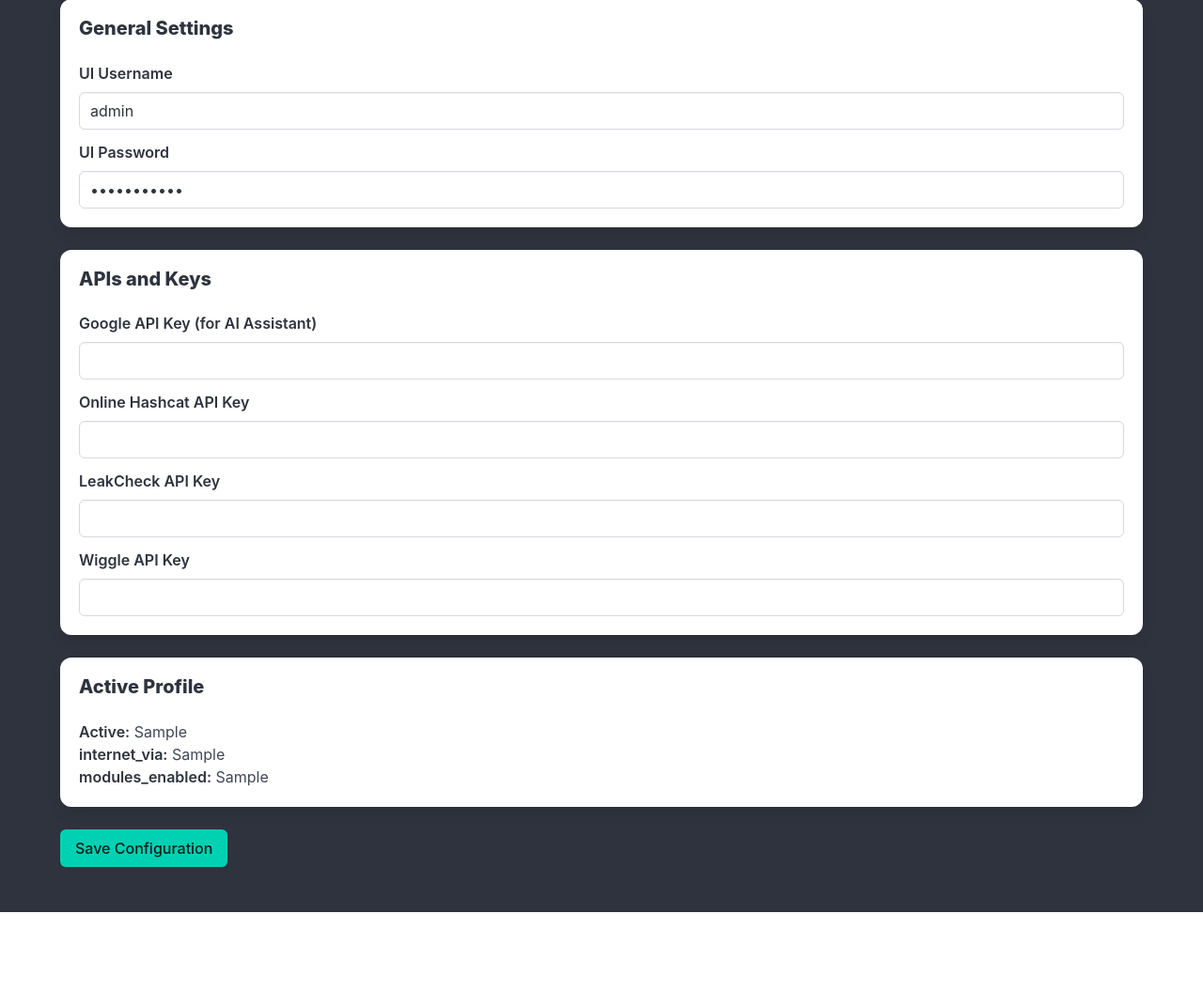
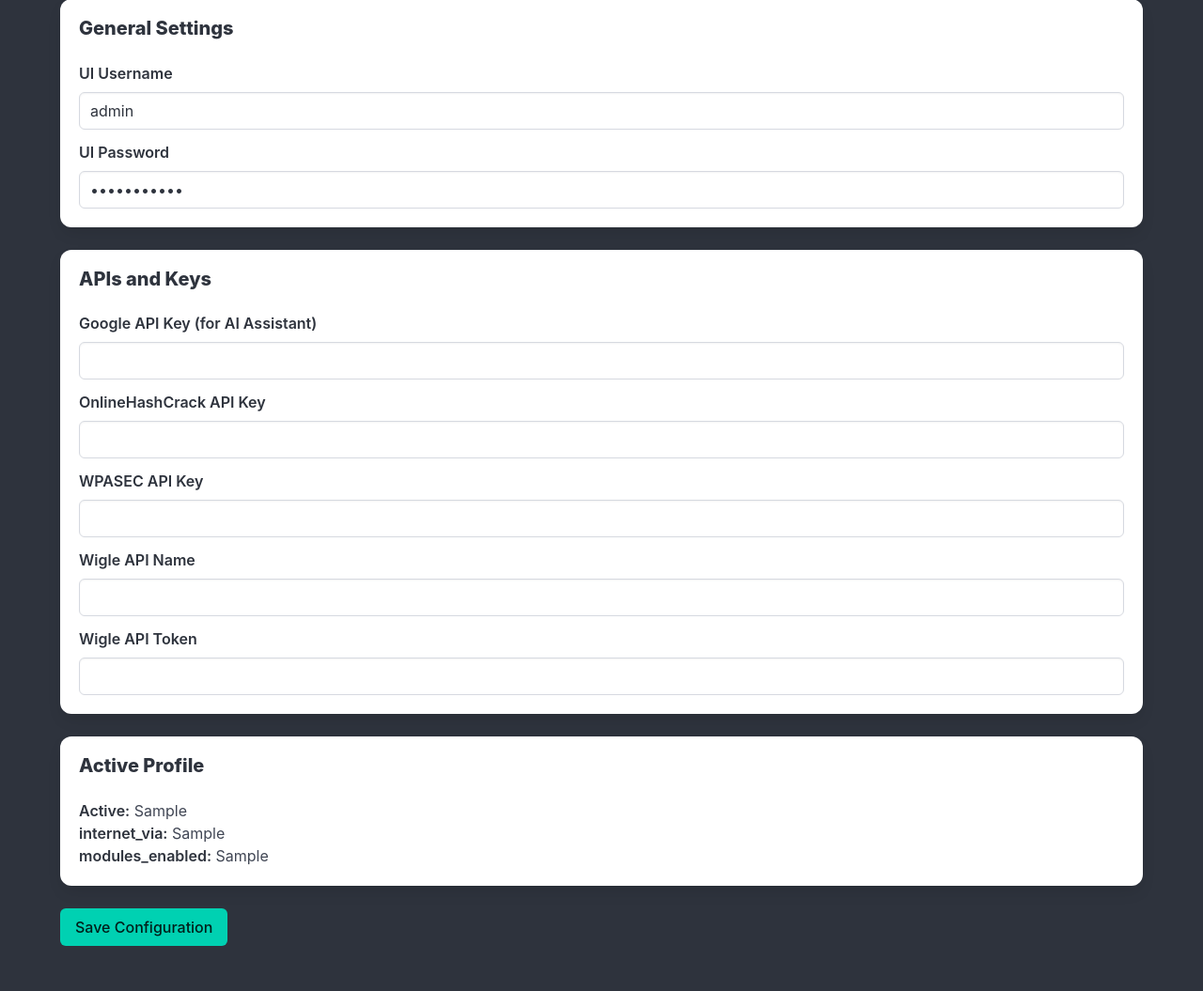
Before and after one commit to yonrasgg/Subzero-Blackbox, a FastAPI app: template api/templates/config.html in a window 1280 px wide. Shown: the part 161-1216 px from the top of the page at 94% size. Before the commit the page ends 1132 px from the top, so only its background shows below. Run offline with FastAPI, Linux system fonts and the light colour scheme; the template is opened without the code that fills it: most values are stand-ins (such as "Sample title", 1, 10 or a date in 2020).

Commit message:
Update API keys in config to match .env: onlinehashcrack, wpasec, wigle name/token

```diff
--- a/api/main.py
+++ b/api/main.py
@@ -291,17 +291,19 @@ def ui_save_config(
     ui_username: str = Form(...),
     ui_password: str = Form(...),
     google_api_key: str = Form(...),
-    online_hashcat_api_key: str = Form(...),
-    leakcheck_api_key: str = Form(...),
-    wiggle_api_key: str = Form(...),
+    onlinehashcrack_api_key: str = Form(...),
+    wpasec_api_key: str = Form(...),
+    wigle_api_name: str = Form(...),
+    wigle_api_token: str = Form(...),
 ) -> HTMLResponse:
     config = _load_yaml(CONFIG_PATH)
     config["ui"] = {"username": ui_username, "password": ui_password}
     config["apis"] = {
         "google_api_key": google_api_key,
-        "online_hashcat_api_key": online_hashcat_api_key,
-        "leakcheck_api_key": leakcheck_api_key,
-        "wiggle_api_key": wiggle_api_key,
+        "onlinehashcrack_api_key": onlinehashcrack_api_key,
+        "wpasec_api_key": wpasec_api_key,
+        "wigle_api_name": wigle_api_name,
+        "wigle_api_token": wigle_api_token,
     }
     # Save to file
     import yaml
--- a/api/templates/config.html
+++ b/api/templates/config.html
@@ -34,21 +34,27 @@
       </div>
     </div>
     <div class="field">
-      <label class="label">Online Hashcat API Key</label>
+      <label class="label">OnlineHashCrack API Key</label>
       <div class="control">
-        <input class="input" type="text" name="online_hashcat_api_key" value="{{ config.online_hashcat_api_key or '' }}">
+        <input class="input" type="text" name="onlinehashcrack_api_key" value="{{ config.onlinehashcrack_api_key or '' }}">
       </div>
     </div>
     <div class="field">
-      <label class="label">LeakCheck API Key</label>
+      <label class="label">WPASEC API Key</label>
       <div class="control">
-        <input class="input" type="text" name="leakcheck_api_key" value="{{ config.leakcheck_api_key or '' }}">
+        <input class="input" type="text" name="wpasec_api_key" value="{{ config.wpasec_api_key or '' }}">
       </div>
     </div>
     <div class="field">
-      <label class="label">Wiggle API Key</label>
+      <label class="label">Wigle API Name</label>
       <div class="control">
-        <input class="input" type="text" name="wiggle_api_key" value="{{ config.wiggle_api_key or '' }}">
+        <input class="input" type="text" name="wigle_api_name" value="{{ config.wigle_api_name or '' }}">
+      </div>
+    </div>
+    <div class="field">
+      <label class="label">Wigle API Token</label>
+      <div class="control">
+        <input class="input" type="text" name="wigle_api_token" value="{{ config.wigle_api_token or '' }}">
       </div>
     </div>
   </div>
```
Also changed, not shown: config/config.yaml (+34 -25 lines).
